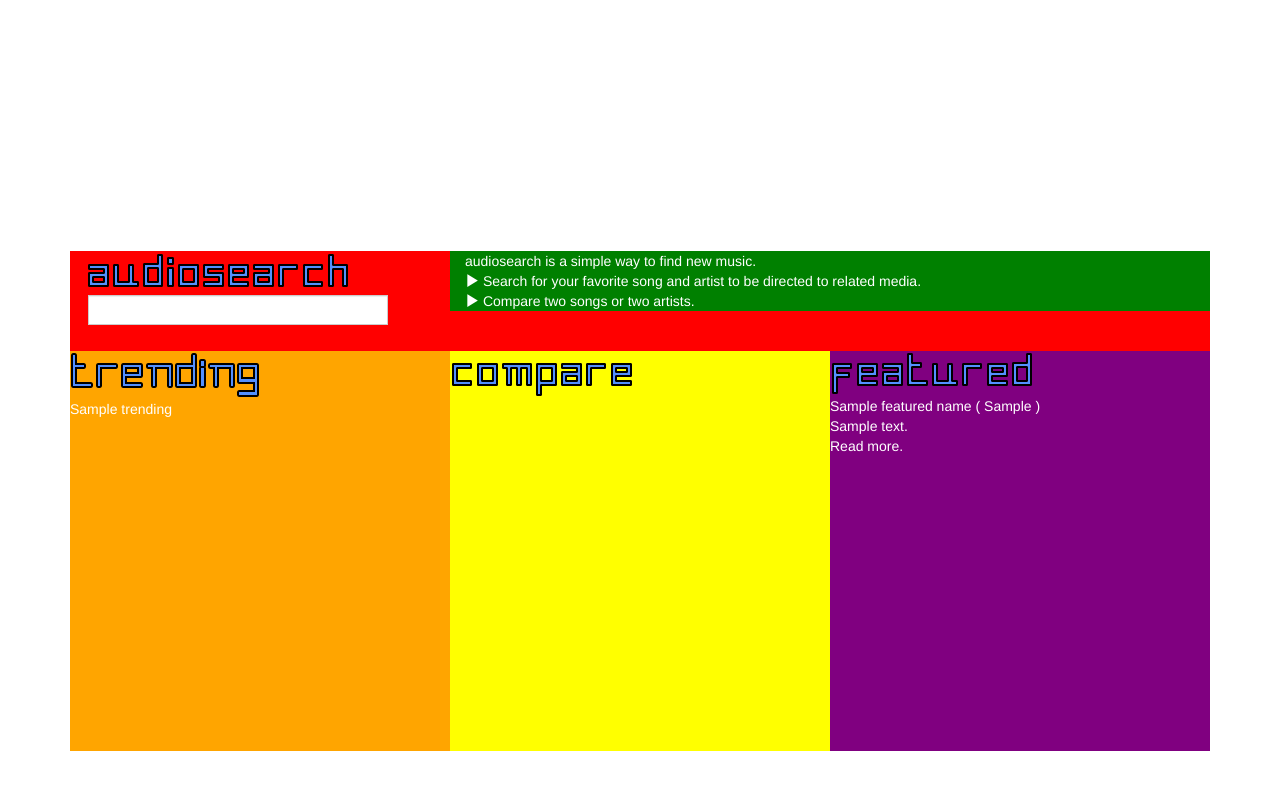
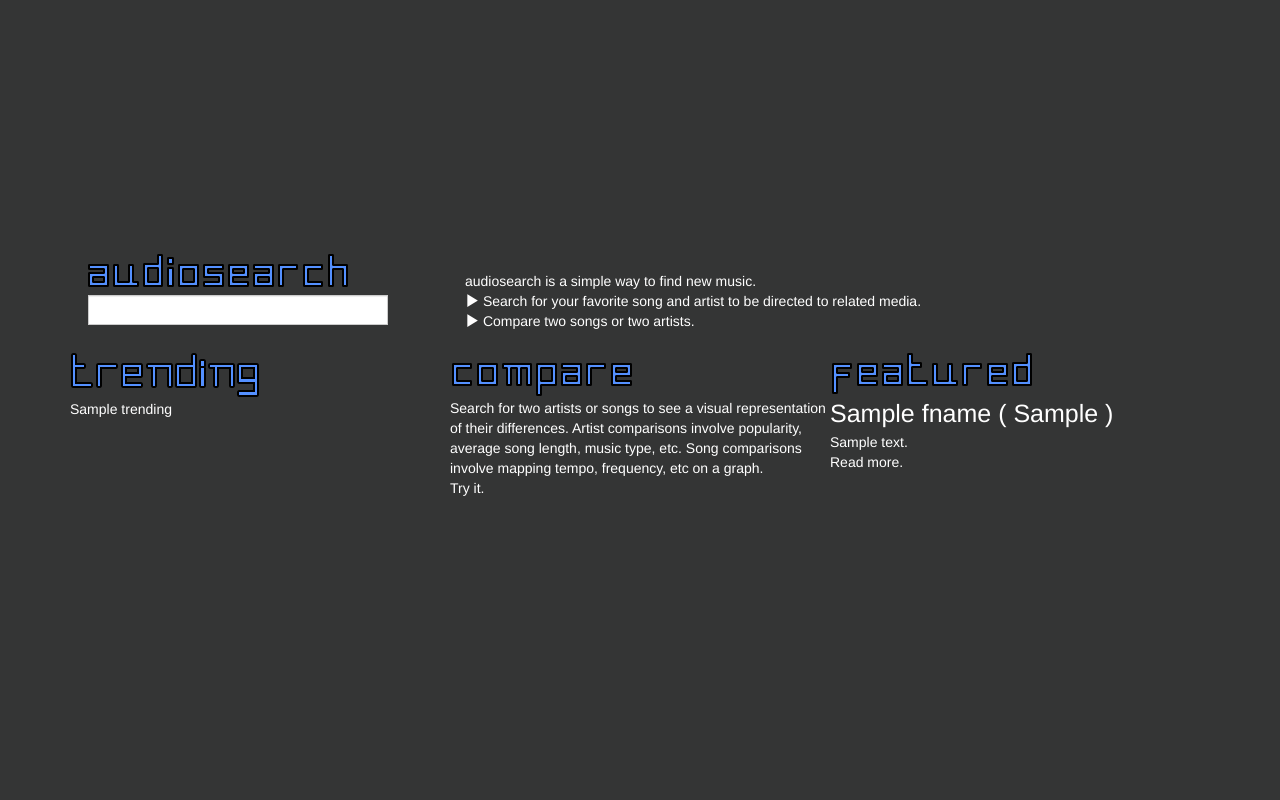
Before and after one commit to bchambs/audiosearch, a Django app: template templates/index.html in a window 1280 px wide. Run offline with Django 3.2, Linux system fonts and the light colour scheme; the template is opened without the code that fills it: most values are stand-ins (such as "Sample title", 1, 10 or a date in 2020); parts of the project's set-up code (start-up, migrations or seed data) failed here and were passed over; some libraries are stand-ins or nearby versions.

Commit message:
added stuff to index

```diff
--- a/featured.txt
+++ b/featured.txt
@@ -1 +1 @@
-kanye west
+m83
--- a/home/views.py
+++ b/home/views.py
@@ -29,7 +29,7 @@ def index(request):
     #get displayable bio
     f_bio = get_good_bio (f_artist.biographies)
 
-    c['featured_name'] = f_artist.name
+    c['fname'] = f_artist.name
     c['featured_terms'] = f_terms
     c['featured_bio'] = f_bio
 
--- a/static/css/grid.css
+++ b/static/css/grid.css
@@ -1,7 +1,5 @@
 body {
-    /*
     background: #343535;
-    */
     margin:0;
     padding:0px;
     color:white;
@@ -18,7 +16,7 @@ body {
     top: 250px;
 }
 
-
+/*
 .red {
     background: red;
 }
@@ -34,10 +32,7 @@ body {
 .orange {
     background: orange;
 }
-.yellow {
-    background: yellow;
-}
-
+*/
 
 #index-header {
     height: 100px;
@@ -49,6 +44,7 @@ body {
 
 #summary-block {
     font-style: ;
+    top: 20px;
 }
 
 #index-content {
@@ -78,8 +74,8 @@ body {
     color:black;
 }
 
-.txt-img-offset {
-
+#featured-artist {
+    font-size: 25px;
 }
 
 a:link {
--- a/templates/index.html
+++ b/templates/index.html
@@ -58,14 +58,17 @@
             </div><!--END trending block-->
 
             <!--misc block-->
-            <div id="misc-block" class="col-lg-4 yellow">
+            <div id="misc-block" class="col-lg-4 blue">
                 <img src="{{ STATIC_URL }}img/compare.png"> <br />
+                Search for two artists or songs to see a visual representation of their differences.  Artist comparisons involve popularity, average song length, music type, etc.
+                Song comparisons involve mapping tempo, frequency, etc on a graph. </br>
+                <a href = {% url 'home.views.compare' %}>Try it.</a>
             </div><!--END block-->
 
             <!--featured-block-->
             <div id="featured-block" class="col-lg-4 purple">
                 <img src="{{ STATIC_URL }}img/featured.png"> <br />
-                <a href = {% url 'home.views.artist_info' %}?q={{ featured_name.split|join:'+' }}> {{ featured_name }}
+                <a id="featured-artist" href = {% url 'home.views.artist_info' %}?q={{ fname.split|join:'+' }}> {{ fname }}
                 (
                 {% for t in featured_terms %}
                     {{ t }}
@@ -74,7 +77,7 @@
                 </a><br />
 
                 {{ featured_bio }}<br />
-                <a href = {% url 'home.views.artist_info' %}?q={{ featured_name.split|join:'+' }}> Read more.
+                <a href = {% url 'home.views.artist_info' %}?q={{ fname.split|join:'+' }}> Read more. </a>
 
 
             </div><!--featured-block-->
```
Also changed, not shown: 1 other file.
